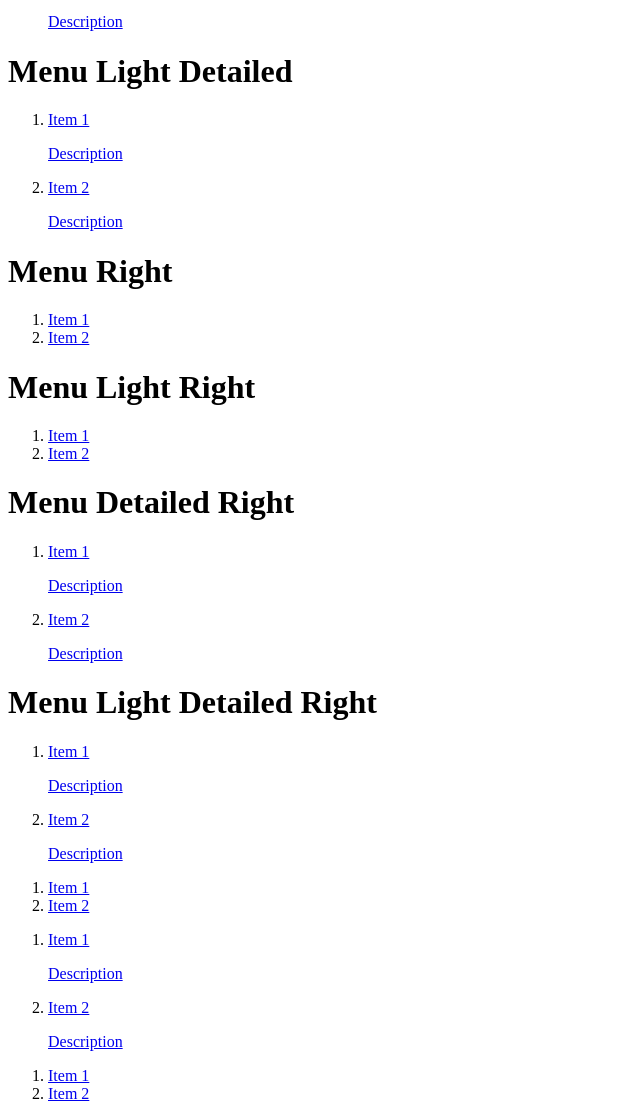
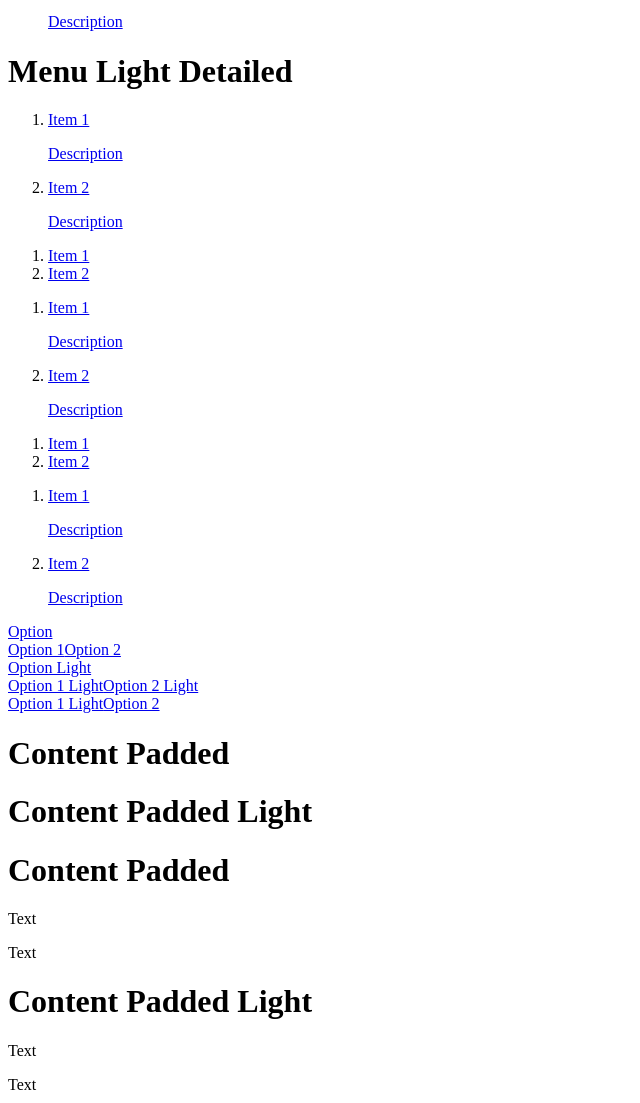
Before and after one commit to ucla-oarc-mobile/mwf, a PHP site: page /mwf/demos/entities.php in a window 1280 px wide. Shown: the part 1884-2987 px from the top of the page, without its empty margins (0-640 px from the left). Run offline with PHP 8.4, Linux system fonts and the light colour scheme.

Commit message:
Remove .menu.right from decorators and demo

```diff
--- a/root/assets/lib/decorator/site/menu.class.php
+++ b/root/assets/lib/decorator/site/menu.class.php
@@ -55,12 +55,6 @@ class Menu_Site_Decorator extends Tag_HTML_Decorator
     public function set_left_aligned()
     {
         $this->_align = 'left';
-        return $this;
-    }
-
-    public function set_right_aligned()
-    {
-        $this->_align = 'right';
         return $this;
     }
 
--- a/root/mwf/demos/entities.php
+++ b/root/mwf/demos/entities.php
@@ -137,36 +137,6 @@ echo Site_Decorator::menu()
             ->render();
 
 echo Site_Decorator::menu()
-            ->set_right_aligned()
-            ->set_title('Menu Right')
-            ->add_item('Item 1', '#')
-            ->add_item('Item 2', '#')
-            ->render();
-
-echo Site_Decorator::menu()
-            ->set_right_aligned()
-            ->set_title_light('Menu Light Right')
-            ->add_item('Item 1', '#')
-            ->add_item('Item 2', '#')
-            ->render();
-
-echo Site_Decorator::menu()
-            ->set_detailed()
-            ->set_right_aligned()
-            ->set_title('Menu Detailed Right')
-            ->add_item('Item 1<p>Description</p>', '#')
-            ->add_item('Item 2<p>Description</p>', '#')
-            ->render();
-
-echo Site_Decorator::menu()
-            ->set_detailed()
-            ->set_right_aligned()
-            ->set_title_light('Menu Light Detailed Right')
-            ->add_item('Item 1<p>Description</p>', '#')
-            ->add_item('Item 2<p>Description</p>', '#')
-            ->render();
-
-echo Site_Decorator::menu()
             ->add_item('Item 1', '#')
             ->add_item('Item 2', '#')
             ->render();
@@ -186,19 +156,6 @@ echo Site_Decorator::menu()
 
 echo Site_Decorator::menu()
             ->set_detailed()
-            ->add_item('Item 1<p>Description</p>', '#')
-            ->add_item('Item 2<p>Description</p>', '#')
-            ->render();
-
-echo Site_Decorator::menu()
-            ->set_right_aligned()
-            ->add_item('Item 1', '#')
-            ->add_item('Item 2', '#')
-            ->render();
-
-echo Site_Decorator::menu()
-            ->set_detailed()
-            ->set_right_aligned()
             ->add_item('Item 1<p>Description</p>', '#')
             ->add_item('Item 2<p>Description</p>', '#')
             ->render();
@@ -349,40 +306,6 @@ echo Site_Decorator::menu()
 
 echo Site_Decorator::menu()
             ->set_padded()
-            ->set_right_aligned()
-            ->set_title('Menu Padded Right')
-            ->add_item('Item 1', '#')
-            ->add_item('Item 2', '#')
-            ->render();
-
-echo Site_Decorator::menu()
-            ->set_padded()
-            ->set_right_aligned()
-            ->set_title_light('Menu Padded Light Right')
-            ->add_item('Item 1', '#')
-            ->add_item('Item 2', '#')
-            ->render();
-
-echo Site_Decorator::menu()
-            ->set_padded()
-            ->set_detailed()
-            ->set_right_aligned()
-            ->set_title('Menu Padded Detailed Right')
-            ->add_item('Item 1<p>Description</p>', '#')
-            ->add_item('Item 2<p>Description</p>', '#')
-            ->render();
-
-echo Site_Decorator::menu()
-            ->set_padded()
-            ->set_detailed()
-            ->set_right_aligned()
-            ->set_title_light('Menu Padded Light Detailed Right')
-            ->add_item('Item 1<p>Description</p>', '#')
-            ->add_item('Item 2<p>Description</p>', '#')
-            ->render();
-
-echo Site_Decorator::menu()
-            ->set_padded()
             ->add_item('Item 1', '#')
             ->add_item('Item 2', '#')
             ->render();
@@ -423,21 +346,6 @@ echo Site_Decorator::menu()
             ->add_item('Item 2<p>Description</p>', '#')
             ->render();
 
-echo Site_Decorator::menu()
-            ->set_padded()
-            ->set_right_aligned()
-            ->add_item('Item 1', '#')
-            ->add_item('Item 2', '#')
-            ->render();
-
-echo Site_Decorator::menu()
-            ->set_padded()
-            ->set_detailed()
-            ->set_right_aligned()
-            ->add_item('Item 1<p>Description</p>', '#')
-            ->add_item('Item 2<p>Description</p>', '#')
-            ->render();
-
 echo Site_Decorator::button_full()
         ->set_padded()
         ->add_option('Back To Demos', Config::get('global', 'site_url') . '/mwf/demos.php')
```
